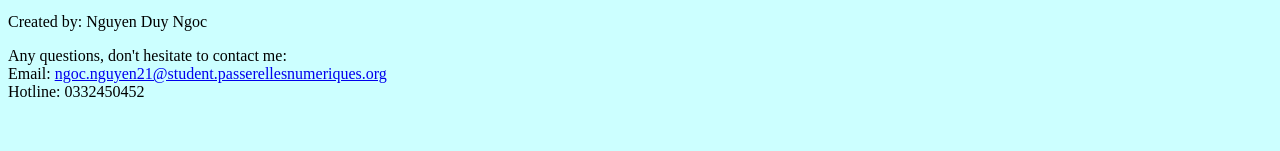
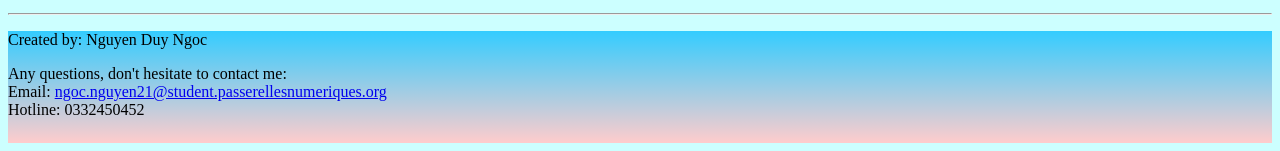
Before and after one commit to DuyNgoc2308/firstproject, a plain HTML site: page labels.html in a window 1280 px wide. Shown: the part 2035-2186 px from the top of the page. Before the commit the page ends 2152 px from the top, so only its background shows below. Drawn offline with Linux system fonts and the light colour scheme.

Commit message:
Update labels.html

```diff
--- a/labels.html
+++ b/labels.html
@@ -21,7 +21,8 @@
   <center><img src="ygb.jpg" style="height:800px;width:500px"> </img>
   <img src="yang.png" style="height:800px;width:500px"> </img></center>
 <p>1. Current artists include Big Bang, CL, Dara, Akdong Musician, Lee Hi, Winner, iKon, Blackpink, Sechskies, Jinusean, and Treasure 13 as well as actors and actresses including Kang Dong-won, Choi Ji-woo, Cha Seung-won, Lee Sung-kyung, Nam Joo-hyuk, and Yoo In-na. Somi and Anda are under YG Entertainment's subsidiaries The Black Label, YGX, and YG KPLUS.</br>2. Former artists include Wheesung, Epik High, 1TYM, Gummy, Seven, Minzy, Park Bom, 2NE1, Nam Tae-hyun, Lee Jong-suk, Psy, Seungri, B.I, and One.</p>
-
+<hr>
+<div class="pb">
 <footer>
   <p>Created by: Nguyen Duy Ngoc</p>
 	<p>Any questions, don't hesitate to contact me:</br>Email: <a href="ngoc.nguyen21@student.passerellesnumeriques.org">ngoc.nguyen21@student.passerellesnumeriques.org</a></br>Hotline: 0332450452</p>
```
